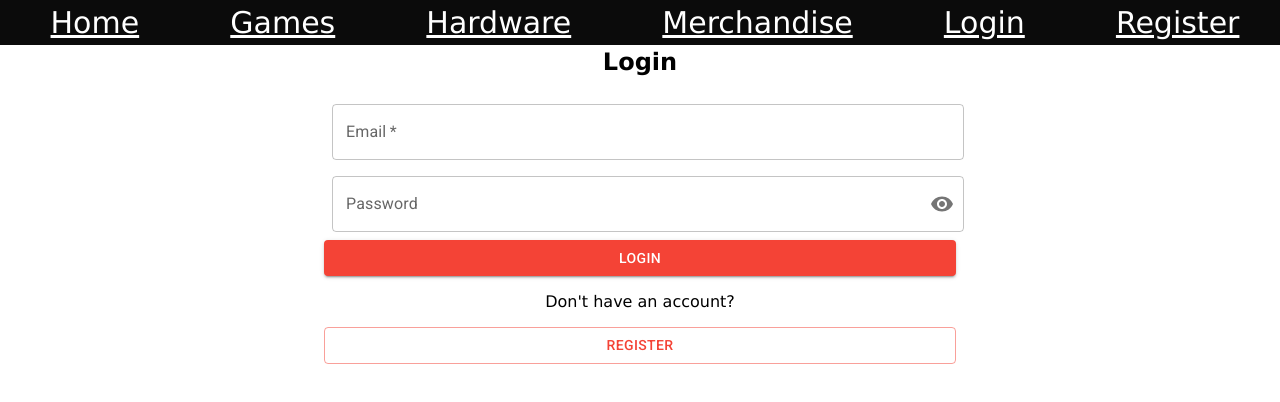
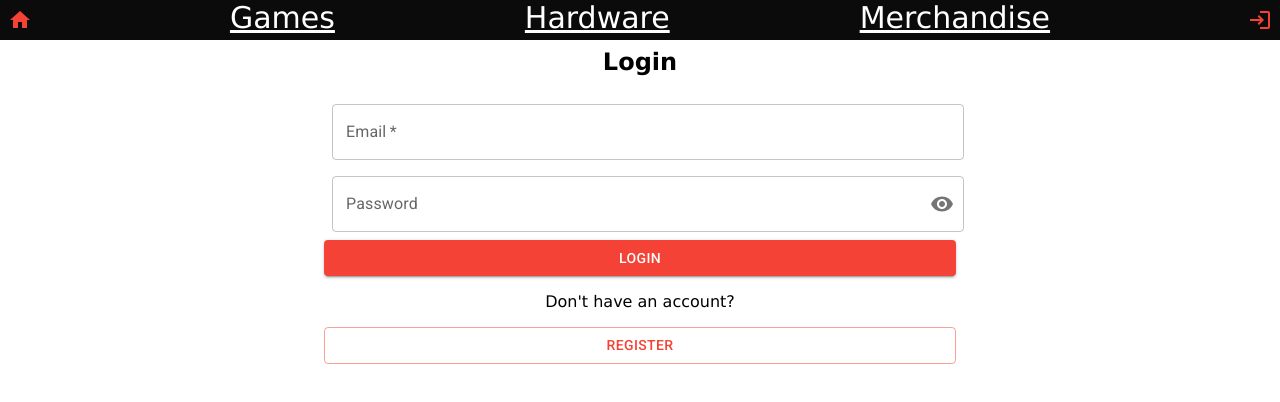
Before and after one commit to Jack-Tillman/TheCapstoneProject, a React (Vite) app: page /login in a window 1280 px wide. Shown: the top 402 px of the page. Built offline with nearby package versions, Linux system fonts and the light colour scheme.

Commit message:
home, login, logout buttons

```diff
--- a/src/client/components/Login.jsx
+++ b/src/client/components/Login.jsx
@@ -45,7 +45,7 @@ export const Login = ({ token, setToken }) => {
     const response = await userLogin(email, password);
     const result = await response.json();
     console.log(result);
-    const storageToken = sessionStorage.setItem("token", result.token);
+    sessionStorage.setItem("token", result.token);
     const authToken = sessionStorage.getItem("token");
 
     if (response.status === 200) {
--- a/src/client/components/NavBar.jsx
+++ b/src/client/components/NavBar.jsx
@@ -1,5 +1,9 @@
 import { Link } from "react-router-dom";
 import { useEffect } from "react";
+import HomeIcon from '@mui/icons-material/Home';
+import { IconButton } from "@mui/material";
+import LogoutIcon from '@mui/icons-material/Logout';
+import LoginIcon from '@mui/icons-material/Login';
 
 //conditional render login/register if user is logged out
 //don't render login/register is user is logged out
@@ -20,14 +24,21 @@ const NavBar = ({ token, setToken }) => {
 
   return (
     <div className="navbar">
-      <Link to="/">Home</Link>
+      <Link to="/">
+      <IconButton aria-label="Home" color="primary">
+        <HomeIcon />
+      </IconButton>
+      </Link>
       <Link to="/games">Games</Link>
       <Link to="/hardware">Hardware</Link>
       <Link to="/merch">Merchandise</Link>
       {!token && (
         <>
-          <Link to="/login">Login</Link>
-          <Link to="/register">Register</Link>
+          <Link to="/login">
+            <IconButton aria-label="Log in" color="primary">
+              <LoginIcon />
+            </IconButton>
+          </Link>
         </>
       )}
       {token && (
@@ -39,7 +50,9 @@ const NavBar = ({ token, setToken }) => {
               setToken(null);
             }}
           >
-            Logout
+            <IconButton aria-label="Log out" color="primary">
+              <LogoutIcon />
+            </IconButton>
           </Link>
         </>
       )}
--- a/src/client/style.css
+++ b/src/client/style.css
@@ -21,9 +21,8 @@ div.navbar {
   font-size: 30px;
   display: flex;
   width:100%;
-  padding:5px;
   position: fixed;
-  justify-content: space-around;
+  justify-content: space-between;
   right:0;
   left:0;
   top:0;
```
